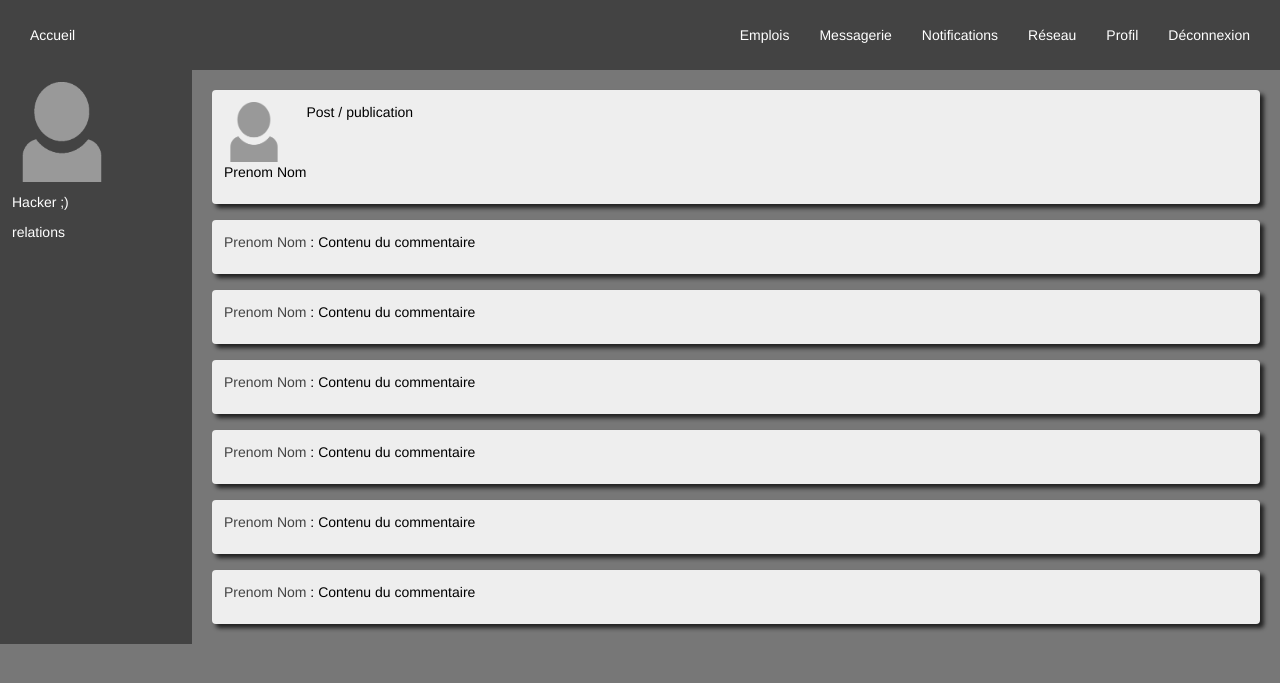
After one commit to Jujulego/linkedece, a PHP site: page /post_commentaire.php in a window 1280 px wide. The commit adds this page. Shown: the top 683 px of the page. Run offline with PHP 8.4, Linux system fonts and the light colour scheme; data that the repository does not hold is empty.

Commit message:
ajout de la page post avec commentaires accessible depuis les notification ou en cliquant sur le bouton commentez directement sur la publication

```diff
--- /dev/null
+++ b/css/style_post_commentaire.css
@@ -0,0 +1,45 @@
+/*
+ * style_post_commentaire.css
+ *
+ * Style de la page de commentaire sur post
+ */
+#conteneur {
+    display: flex;
+}
+
+#profil {
+    padding: 12px;
+    background: #434343;
+
+    width: 15%;
+}
+
+#murcom {
+    flex: 1;
+    padding: 12px;
+    width: 300px;
+    display: flex;
+    flex-direction: column;
+}
+
+#murcom article {
+    background: #eee;
+    color: black;
+    display: flex;
+
+    margin: 8px;
+    padding: 12px;
+    box-shadow: #222 4px 4px 4px;
+    border-radius: 4px;
+}
+
+
+
+
+#murcom a {
+    color: #434343;
+    text-decoration: none;
+
+
+
+}
--- a/include/posts.php
+++ b/include/posts.php
@@ -46,8 +46,8 @@ while ($post = $posts->fetch()) {
                 }
                 ?>
 
-                <a href="http://ton lien">
-                    <img src="images/commentaire.png" width="30px" height="30px" alt="commentaire">
+                <a href="post_commentaire.php">
+                    <img src="images/commentaire.png" width="30px" height="30px" alt="commentaire" >
                 </a>
 
                 <?php if ($partagee) {
--- a/notifications.php
+++ b/notifications.php
@@ -73,7 +73,7 @@ $req->closeCursor();
                 <p>Titre notif / machin a publié dans le fil d'actualité</p>
                 <p>Contenu de la notification</p>
             </div>
-            <p><a href="contenu_notif.php">Voir la publication (aller le fil d'actualité)</a></p>
+            <p><a href="post_commentaire.php">Voir la publication (aller le fil d'actualité)</a></p>
         </article>
 
         <article class="notif">
@@ -91,7 +91,7 @@ $req->closeCursor();
                 <p>Titre notif / machin a commenté votre publication</p>
                 <p>Contenu de la notification</p>
             </div>
-            <p><a href="contenu_notif.php">Voir le commentaire</a></p>
+            <p><a href="post_commentaire.php">Voir le commentaire</a></p>
 
         </article>
 
--- /dev/null
+++ b/post_commentaire.php
@@ -0,0 +1,81 @@
+<?php
+/**
+ * Created by PhpStorm.
+ * User: Damien
+ * Date: 05/05/2018
+ * Time: 04:06
+ */
+?>
+<!DOCTYPE html>
+<html>
+<head>
+    <meta http-equiv="Content-Type" content="text/html; charset=utf-8" />
+    <link href="https://maxcdn.bootstrapcdn.com/bootstrap/3.3.7/css/bootstrap.min.css" rel="stylesheet">
+
+
+    <link rel="stylesheet" href="css/style_general.css" />
+    <link rel="stylesheet" href="css/style_menuhaut.css" />
+    <link rel="stylesheet" href="css/style_post_commentaire.css" />
+
+
+    <title>Contenu du post</title>
+</head>
+
+<body>
+<?php include("include/menuhaut.php") ?>
+
+<div id="conteneur">
+    <?php include("include/panneauprofil.php"); ?>
+
+    <section id="murcom">
+        <article class="box">
+
+                <div class="contenupost">
+                    <img src="images/profil.png" width="60px" height="60px" alt="Photo de profil apr défaut" />
+                    <p>Prenom Nom</p>
+                </div>
+
+                <div class="contenu">
+
+                    <p>Post / publication</p>
+                </div>
+
+        </article>
+        <article>
+            <div class="commentaire">
+                <p><a href="#page_profil_commentateur">Prenom Nom</a> : Contenu du commentaire</p>
+            </div>
+        </article>
+        <article>
+            <div class="commentaire">
+                <p><a href="#page_profil_commentateur">Prenom Nom</a> : Contenu du commentaire</p>
+            </div>
+        </article>
+        <article>
+            <div class="commentaire">
+                <p><a href="#page_profil_commentateur">Prenom Nom</a> : Contenu du commentaire</p>
+            </div>
+        </article>
+        <article>
+            <div class="commentaire">
+                <p><a href="#page_profil_commentateur">Prenom Nom</a> : Contenu du commentaire</p>
+            </div>
+        </article>
+        <article>
+            <div class="commentaire">
+                <p><a href="#page_profil_commentateur">Prenom Nom</a> : Contenu du commentaire</p>
+            </div>
+        </article>
+        <article>
+            <div class="commentaire">
+                <p><a href="#page_profil_commentateur">Prenom Nom</a> : Contenu du commentaire</p>
+            </div>
+        </article>
+
+
+
+
+    </section>
+</div>
+</body>
+</html>
```
